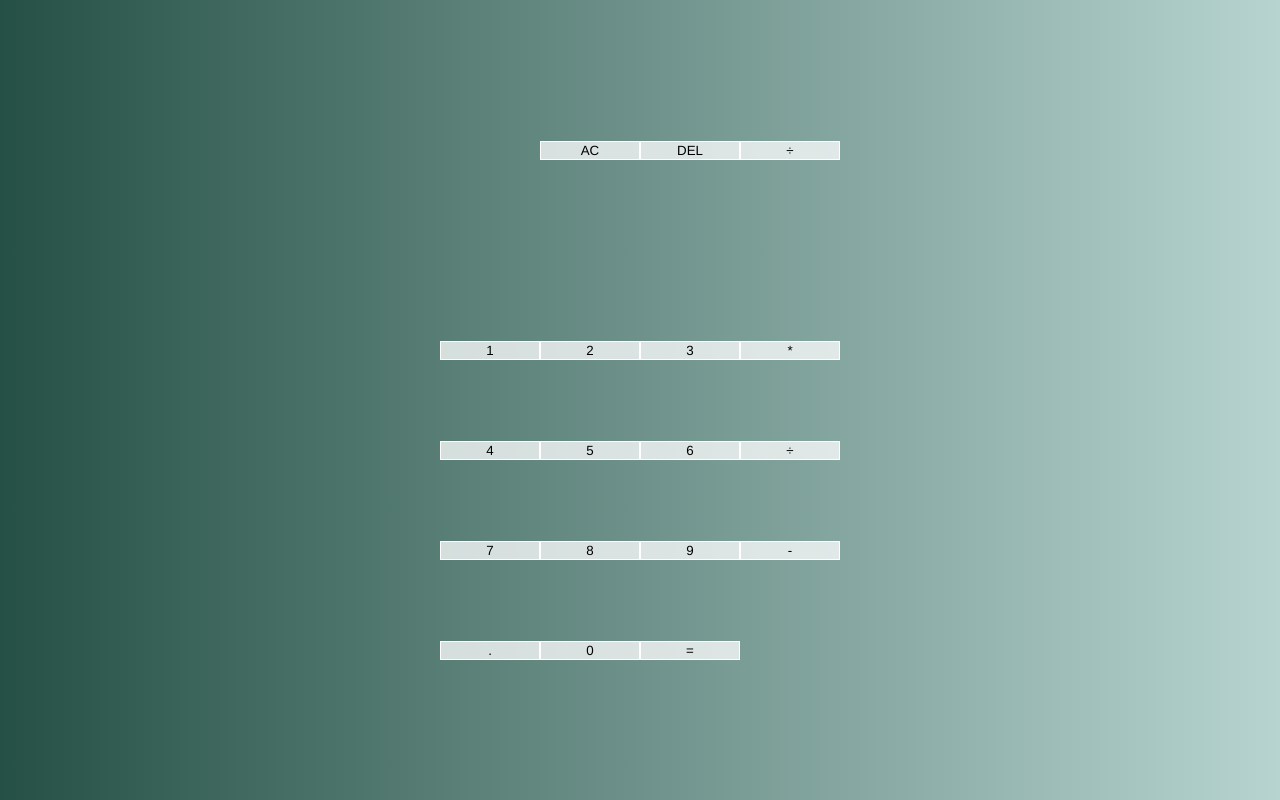
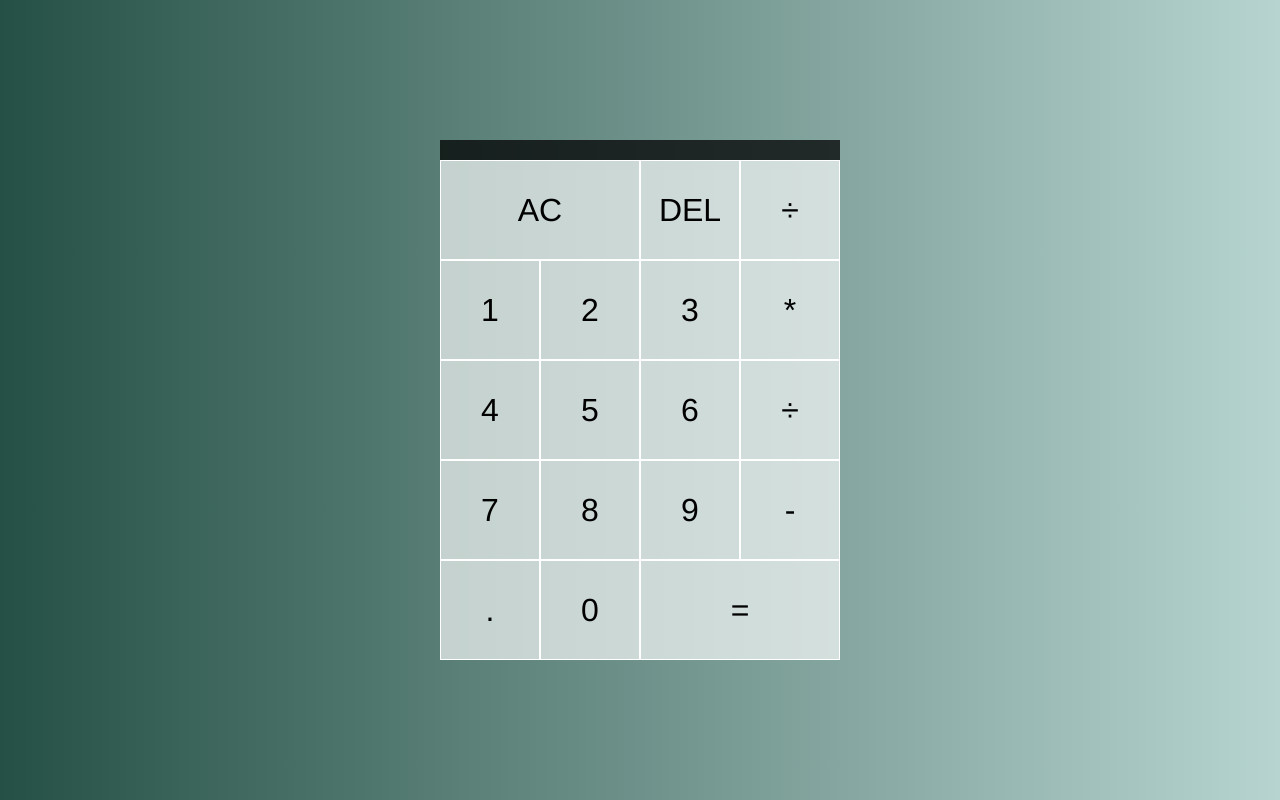
Before and after one commit to liza1212/Calculator, a plain HTML site: page index.html in a window 1280 px wide. Drawn offline with Linux system fonts and the light colour scheme.

Commit message:
CSS elements added.

```diff
--- a/styles.css
+++ b/styles.css
@@ -13,7 +13,7 @@ body{
 .calculator-grid{
     display: grid;
     justify-content: center;
-    align-items: center;
+    align-content: center;
     min-height: 100vh;
     grid-template-columns: repeat(4, 100px);
     grid-template-rows:minmax(12px, auto) repeat(5, 100px);
@@ -21,8 +21,38 @@ body{
 
 .calculator-grid > button{
     cursor: pointer;
-    font-sixe: 2rem;
+    font-size: 2rem;
     border: 1px solid white;
     outline: none;
-    background-color: rgba(255,255,255,.75);
+    background-color: rgba(255,255,255,.65);
 }
+
+.calculator-grid>button:hover{
+    background-color: rgba(255, 255, 255, .90);
+}
+
+.span-two{
+    grid-column: span 2;
+}
+
+.output {
+    grid-column: 1/-1;
+    background-color: rgba(0,0,0,.75);
+    display: flex;
+    align-items: flex-end;
+    justify-content: space-around;
+    flex-direction: column;
+    padding: 10px;
+    word-wrap: break-word;
+    word-break: break-all;
+}
+
+.output .previous-operand{
+    color: rgba(255,255,255,.75);
+    font-size:1.5rem;
+}
+
+.output .current-operand {
+    color: white;
+    font-size: 2.5rem;
+}
```
